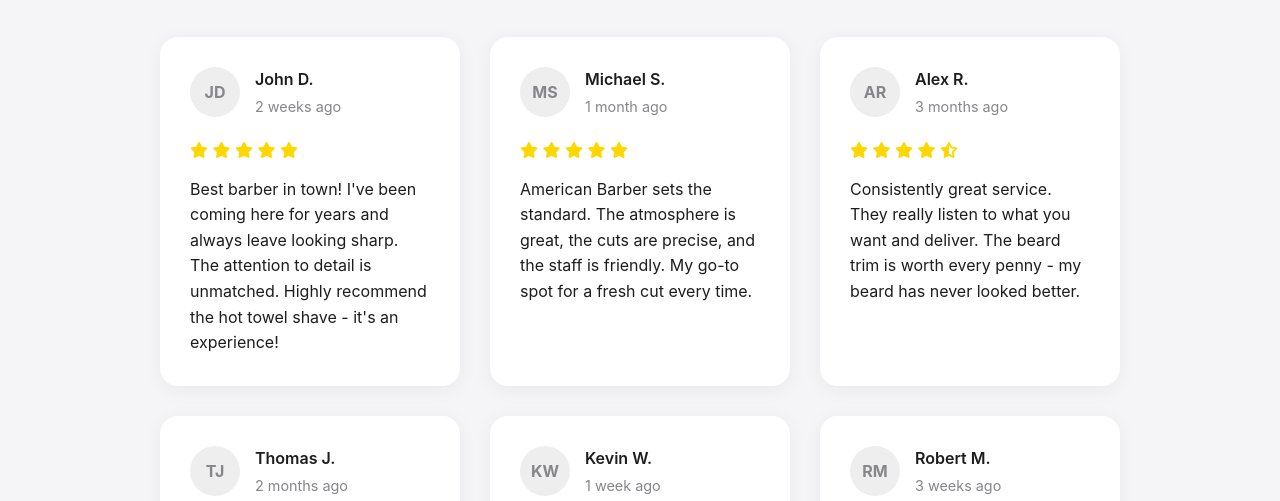
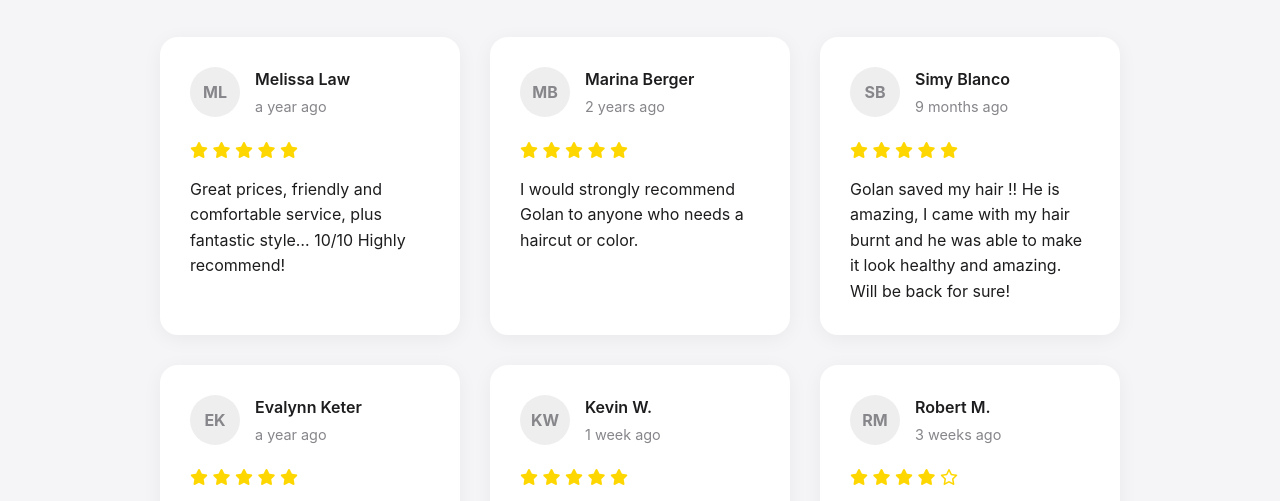
Before and after one commit to BenjaminKeter94/americanbarber, a plain HTML site: page reviews.html in a window 1280 px wide. Shown: the part 411-912 px from the top of the page. Drawn offline with Linux system fonts and the light colour scheme.

Commit message:
Update reviews.html

```diff
--- a/reviews.html
+++ b/reviews.html
@@ -240,10 +240,10 @@
             <!-- Review 1 -->
             <div class="review-card">
                 <div class="review-header">
-                    <div class="reviewer-avatar">JD</div>
+                    <div class="reviewer-avatar">ML</div>
                     <div class="reviewer-info">
-                        <div class="reviewer-name">John D.</div>
-                        <div class="review-date">2 weeks ago</div>
+                        <div class="reviewer-name">Melissa Law</div>
+                        <div class="review-date">a year ago</div>
                     </div>
                 </div>
                 <div class="stars">
@@ -254,17 +254,17 @@
                     <i class="fas fa-star"></i>
                 </div>
                 <div class="review-text">
-                    Best barber in town! I've been coming here for years and always leave looking sharp. The attention to detail is unmatched. Highly recommend the hot towel shave - it's an experience!
+                    Great prices, friendly and comfortable service, plus fantastic style… 10/10 Highly recommend!
                 </div>
             </div>
 
             <!-- Review 2 -->
             <div class="review-card">
                 <div class="review-header">
-                    <div class="reviewer-avatar">MS</div>
+                    <div class="reviewer-avatar">MB</div>
                     <div class="reviewer-info">
-                        <div class="reviewer-name">Michael S.</div>
-                        <div class="review-date">1 month ago</div>
+                        <div class="reviewer-name">Marina Berger</div>
+                        <div class="review-date">2 years ago</div>
                     </div>
                 </div>
                 <div class="stars">
@@ -275,38 +275,18 @@
                     <i class="fas fa-star"></i>
                 </div>
                 <div class="review-text">
-                    American Barber sets the standard. The atmosphere is great, the cuts are precise, and the staff is friendly. My go-to spot for a fresh cut every time.
+                    I would strongly recommend Golan to anyone who needs a haircut or color.
                 </div>
             </div>
 
             <!-- Review 3 -->
             <div class="review-card">
                 <div class="review-header">
-                    <div class="reviewer-avatar">AR</div>
+                    <div class="reviewer-avatar">SB</div>
                     <div class="reviewer-info">
-                        <div class="reviewer-name">Alex R.</div>
-                        <div class="review-date">3 months ago</div>
-                    </div>
-                </div>
-                <div class="stars">
-                    <i class="fas fa-star"></i>
-                    <i class="fas fa-star"></i>
-                    <i class="fas fa-star"></i>
-                    <i class="fas fa-star"></i>
-                    <i class="fas fa-star-half-alt"></i>
-                </div>
-                <div class="review-text">
-                    Consistently great service. They really listen to what you want and deliver. The beard trim is worth every penny - my beard has never looked better.
-                </div>
-            </div>
-
-            <!-- Review 4 -->
-            <div class="review-card">
-                <div class="review-header">
-                    <div class="reviewer-avatar">TJ</div>
-                    <div class="reviewer-info">
-                        <div class="reviewer-name">Thomas J.</div>
-                        <div class="review-date">2 months ago</div>
+                        <div class="reviewer-name">
+                            Simy Blanco</div>
+                        <div class="review-date">9 months ago</div>
                     </div>
                 </div>
                 <div class="stars">
@@ -317,7 +297,29 @@
                     <i class="fas fa-star"></i>
                 </div>
                 <div class="review-text">
-                    Found this place through a friend and now I'm a regular. The classic cut is perfect for my style. Always a professional job in a clean, modern environment.
+                    Golan saved my hair !! He is amazing, I came with my hair burnt and he was able to make it look healthy and amazing.
+                    Will be back for sure!
+                </div>
+            </div>
+
+            <!-- Review 4 -->
+            <div class="review-card">
+                <div class="review-header">
+                    <div class="reviewer-avatar">EK</div>
+                    <div class="reviewer-info">
+                        <div class="reviewer-name">Evalynn Keter</div>
+                        <div class="review-date">a year ago</div>
+                    </div>
+                </div>
+                <div class="stars">
+                    <i class="fas fa-star"></i>
+                    <i class="fas fa-star"></i>
+                    <i class="fas fa-star"></i>
+                    <i class="fas fa-star"></i>
+                    <i class="fas fa-star"></i>
+                </div>
+                <div class="review-text">
+                    Had my hair cut here and it turned out amazing will defiantly be back.
                 </div>
             </div>
 
@@ -364,7 +366,7 @@
             </div>
         </div>
 
-        <a href="https://search.google.com/local/writereview?placeid=YOUR_PLACE_ID" class="google-review-btn" target="_blank">
+        <a href="https://www.google.com/search?sca_esv=2e5b74018e0ac27e&sxsrf=AHTn8zrkrzMwp51dwRjR8fgzKBBppJCaBg:1743174207397&si=APYL9bs7Hg2KMLB-4tSoTdxuOx8BdRvHbByC_AuVpNyh0x2KzSj5HQUgYbpEPL1JMtenx3UMIuSAqALCudlCQyyOErvj7zmNr-0YniHF1lZoZrLAgpi8ekME_lgpgpxuqSpuWcHxmmFNEqDTn2w-R0sSEtnGFdyiXA%3D%3D&q=American+Barber+%26+Salon+Reviews&sa=X&ved=2ahUKEwiUmKf7ha2MAxVaUKQEHSWILFQQ0bkNegQINxAE&biw=1366&bih=599&dpr=1&authuser=1" class="google-review-btn" target="_blank">
             <i class="fab fa-google"></i> Write a Review
         </a>
     </section>
```
